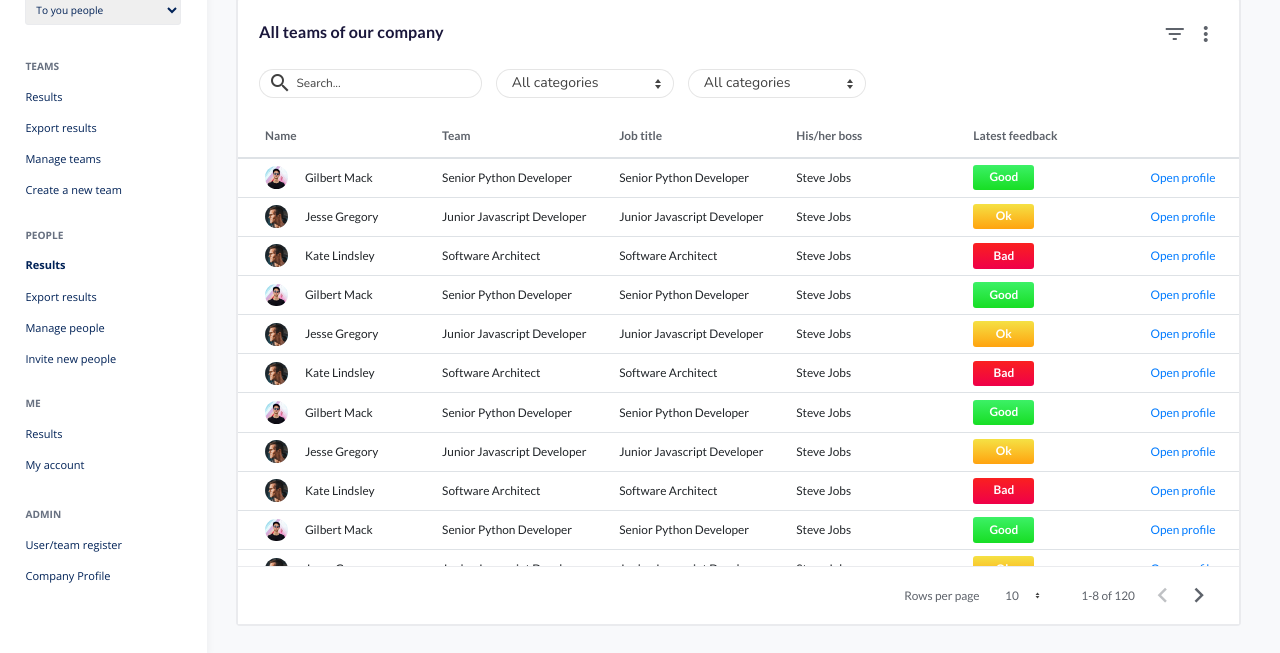
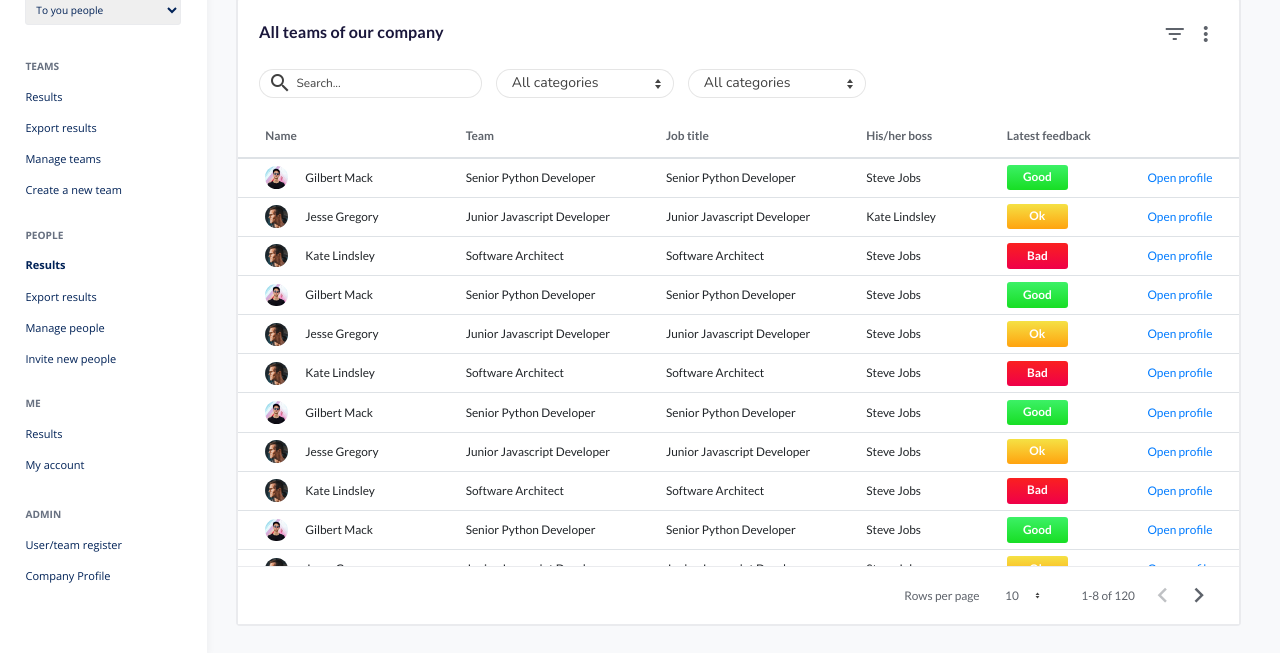
Before and after one commit to markrajk/dashboard-frontend-all-people, a plain HTML site: page index.html in a window 1280 px wide. Shown: the part 147-800 px from the top of the page. Drawn offline with nearby package versions, Linux system fonts and the light colour scheme.

Commit message:
columns fix

```diff
--- a/index.html
+++ b/index.html
@@ -133,11 +133,11 @@
                                 <thead>
                                     <tr>
                                         <th class="border-0 border-bottom spacer-left"></th>
-                                        <th class="border-0 border-bottom person-name">Name</th>
+                                        <th class="team-name border-0 border-bottom">Name</th>
                                         <th class="border-0 border-bottom team-lead-name d-none d-xl-flex">Team</th>
                                         <th class="border-0 border-bottom d-none d-lg-flex">Job title</th>
-                                        <th class="border-0 border-bottom d-none d-md-flex">His/her boss</th>
-                                        <th class="border-0 border-bottom">Latest feedback</th>
+                                        <th class="team-index border-0 border-bottom d-none d-md-flex">His/her boss</th>
+                                        <th class="team-lead-rating border-0 border-bottom">Latest feedback</th>
                                         <th class="team-view border-0 border-bottom"></th>
                                     </tr>
                                 </thead>
@@ -167,7 +167,7 @@
                                         </td>
                                         <td class="team-lead-name d-none d-xl-flex">Junior Javascript Developer</td>
                                         <td class="team-size d-none d-lg-flex">Junior Javascript Developer</td>
-                                        <td class="team-index d-none d-md-flex">Steve Jobs</td>
+                                        <td class="team-index d-none d-md-flex">Kate Lindsley</td>
                                         <td class="team-lead-rating">
                                             <button class="btn-table btn-table-orange">Ok</button>
                                         </td>
--- a/scss/style.scss
+++ b/scss/style.scss
@@ -457,12 +457,34 @@ body {
     &.flex-table tr th {
       white-space: nowrap;
       display: flex;
-      flex: 1;
+      flex: 1.1;
       align-items: center;
       justify-content: start;
 
+      // @include respond(desktop-lg) {
+      //   flex: 1.2;
+      // }
+
+      &.team-index {
+        flex: .75;
+         @include respond(desktop-md) {
+          flex: 1;
+        }
+      }
+
+      &.team-lead-rating {
+        flex: .75;
+         @include respond(desktop-md) {
+          flex: 1;
+        }
+      }
+
       &.team-view {
         flex: .5;
+
+        // @include respond(desktop-lg) {
+        //   flex: .6;
+        // }
       }
     }
 
```
Also changed, not shown: css/style.css.
